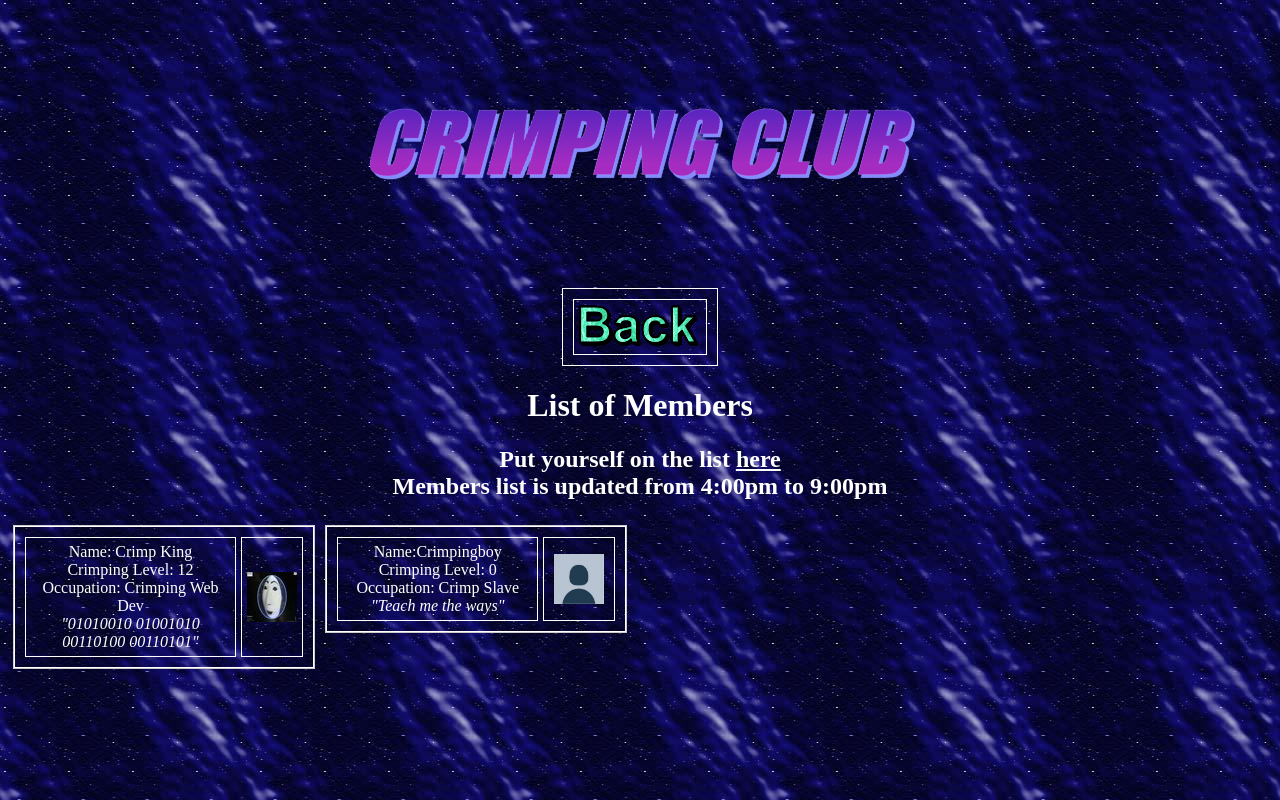
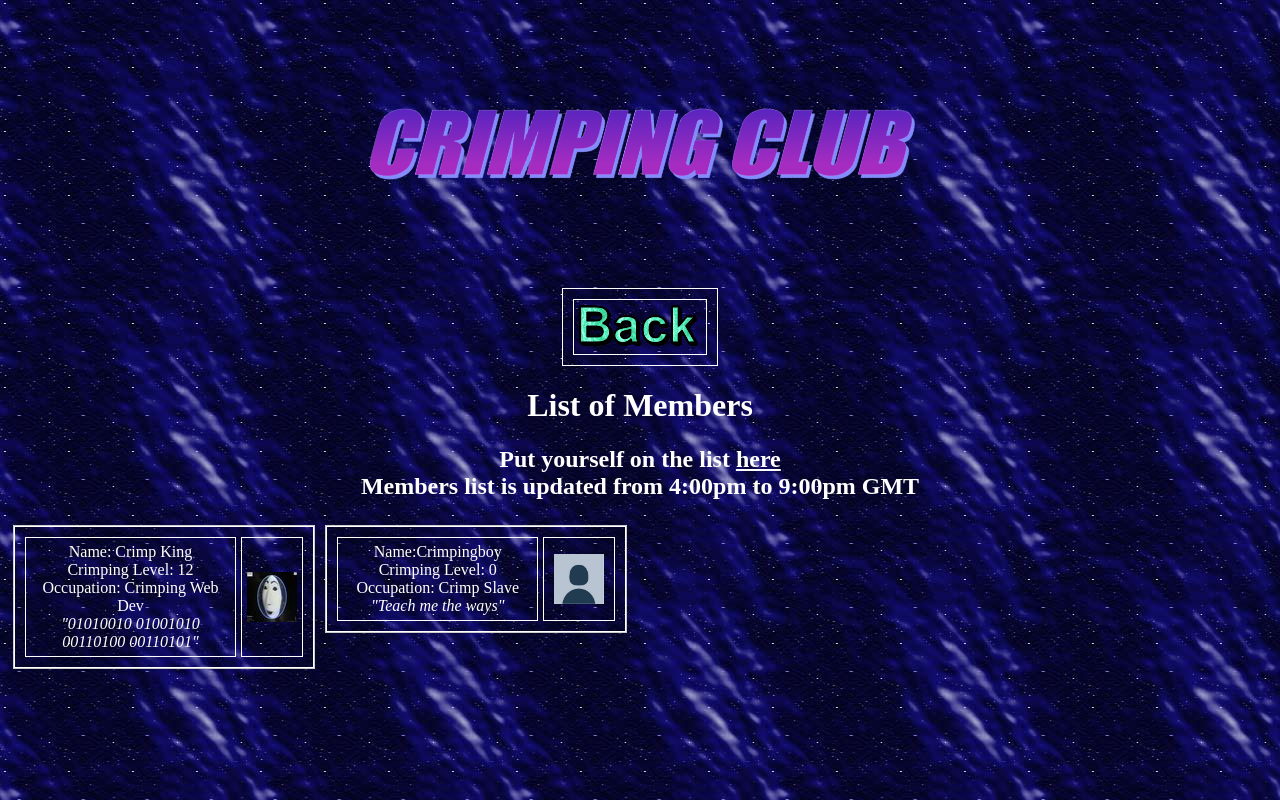
Before and after one commit to smccrimping/smccrimping.github.io, a plain HTML site: page members.html in a window 1280 px wide. Drawn offline with Linux system fonts and the light colour scheme.

Commit message:
Iteration III

```diff
--- a/members.html
+++ b/members.html
@@ -12,7 +12,7 @@
 </tr>
 </table>
 <h1>List of Members</h1>
-<h2>Put yourself on the list <a href="https://goo.gl/forms/FOm1ZT4k2a0YDf5B2"> here </a><br>Members list is updated from 4:00pm to 9:00pm</h2>
+<h2>Put yourself on the list <a href="https://goo.gl/forms/FOm1ZT4k2a0YDf5B2"> here </a><br>Members list is updated from 4:00pm to 9:00pm GMT</h2>
 </div>
 
 <!-- Space for Members -->
```
